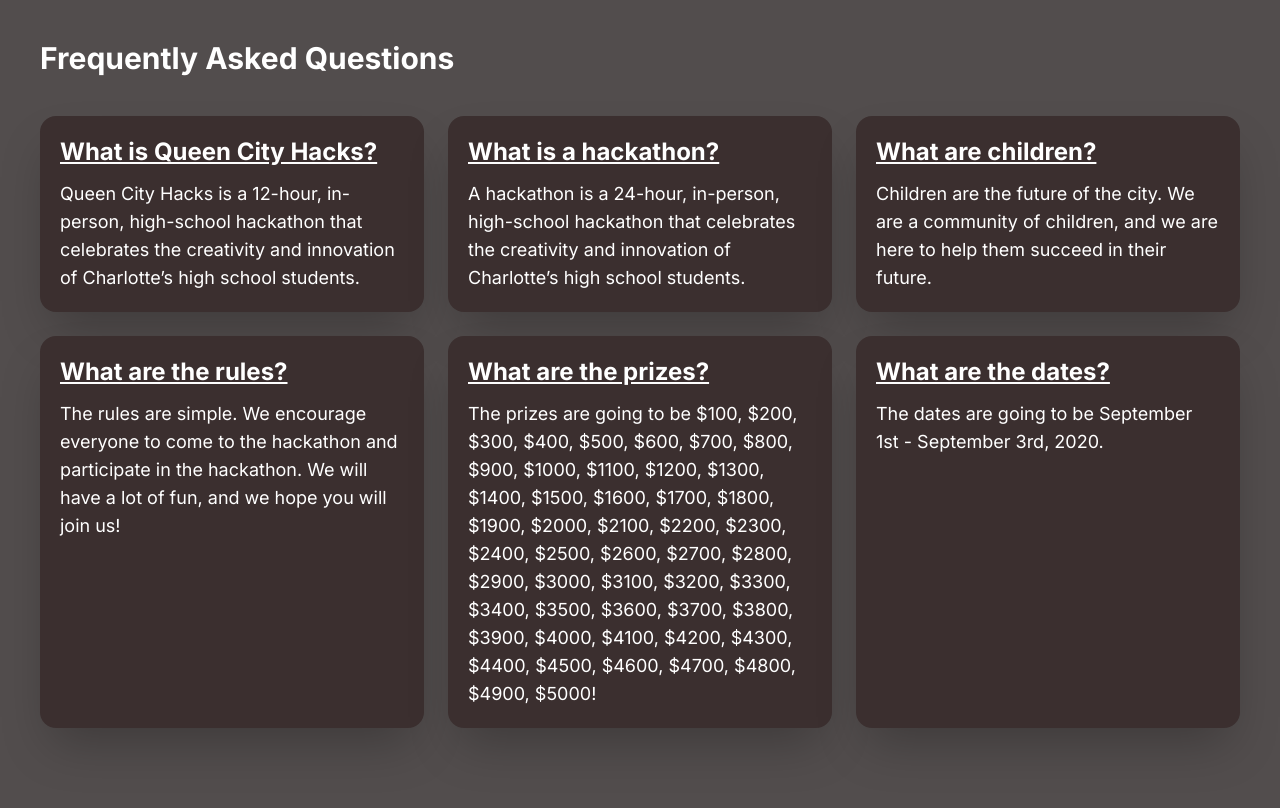
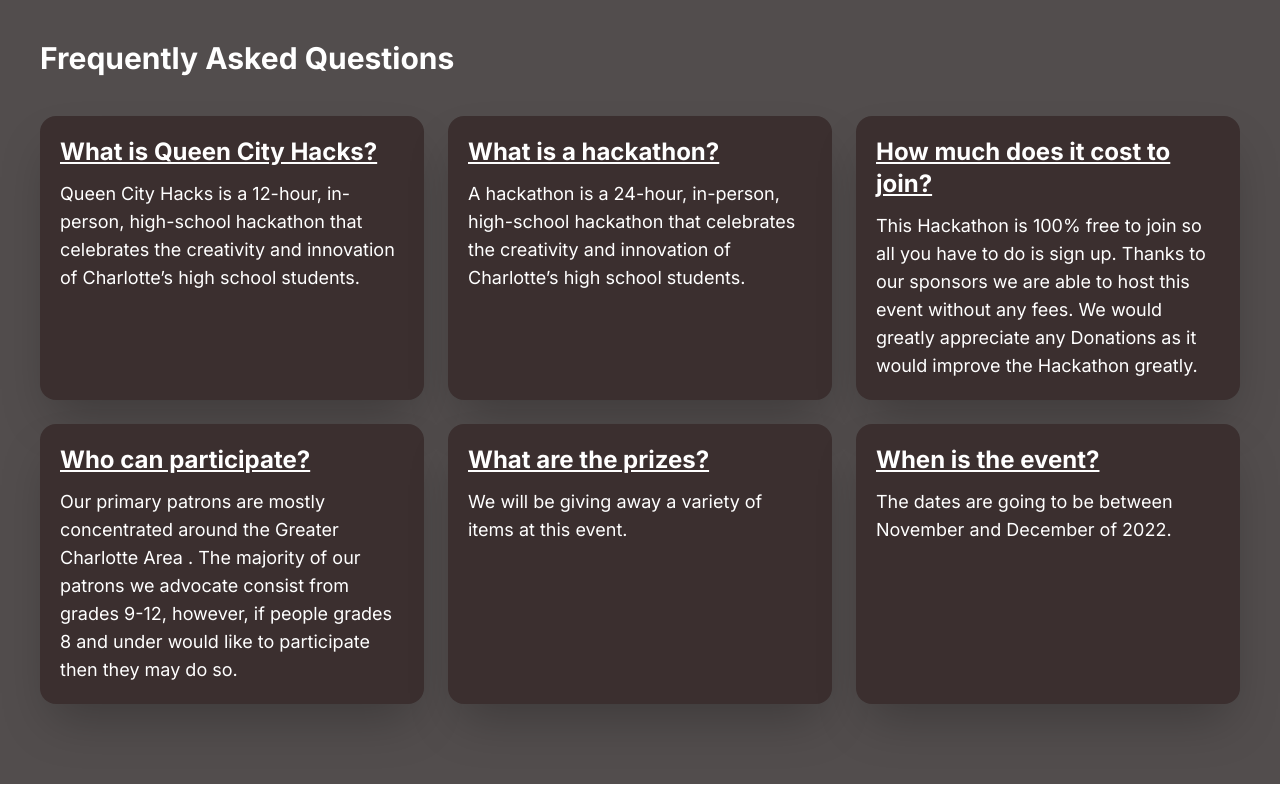
Before and after one commit to queen-city-hacks/queencityhackswebsite, a Next.js app: page / in a window 1280 px wide. Shown: the part 800-1608 px from the top of the page. After the commit the page ends 1584 px from the top, so only its background shows below. Built offline with nearby package versions, Linux system fonts and the light colour scheme.

Commit message:
Update Q&A

```diff
--- a/pages/index.tsx
+++ b/pages/index.tsx
@@ -65,27 +65,24 @@
         students."
           />
           <FAQ
-            question="What are children?"
-            answer="Children are the future of the city. We are a community of
-        children, and we are here to help them succeed in their future."
+            question="How much does it cost to join?"
+            answer="This Hackathon is 100% free to join so all you have to do is sign up.
+            Thanks to our sponsors we are able to host this event without any fees.
+            We would greatly appreciate any Donations as it would improve the Hackathon greatly."
           />
           <FAQ
-            question="What are the rules?"
-            answer="The rules are simple. We encourage everyone to come to the
-        hackathon and participate in the hackathon. We will have a lot of
-        fun, and we hope you will join us!"
+            question="Who can participate?"
+            answer="Our primary patrons are mostly concentrated around the Greater Charlotte Area .
+                  The majority of our patrons we advocate consist from grades 9-12, however,
+                  if people grades 8 and under would like to participate then they may do so."
           />
           <FAQ
             question="What are the prizes?"
-            answer="The prizes are going to be $100, $200, $300, $400, $500, $600,
-        $700, $800, $900, $1000, $1100, $1200, $1300, $1400, $1500, $1600, $1700,
-        $1800, $1900, $2000, $2100, $2200, $2300, $2400, $2500, $2600, $2700, $2800,
-        $2900, $3000, $3100, $3200, $3300, $3400, $3500, $3600, $3700, $3800, $3900,
-        $4000, $4100, $4200, $4300, $4400, $4500, $4600, $4700, $4800, $4900, $5000!"
+            answer="We will be giving away a variety of items at this event."
           />
           <FAQ
-            question="What are the dates?"
-            answer="The dates are going to be September 1st - September 3rd, 2020."
+            question="When is the event?"
+            answer="The dates are going to be between November and December of 2022."
           />
         </div>
       </section>
```
